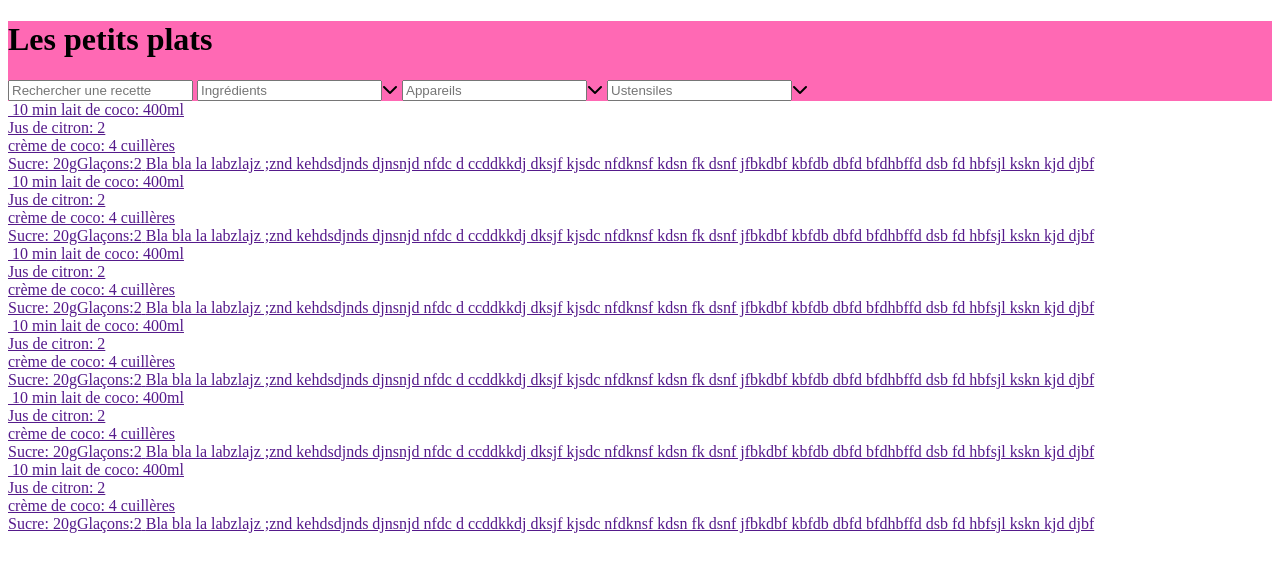
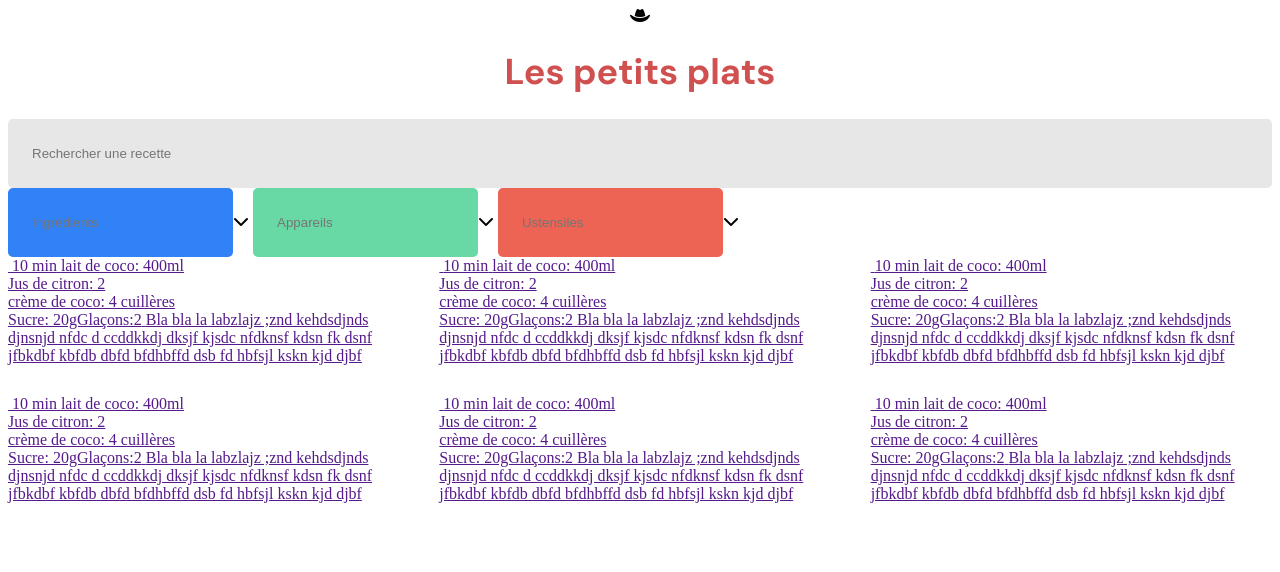
Before and after one commit to madelineGrammatico/Les_Petits_Plats, a website: page Les_Petits_Plats/index.html in a window 1280 px wide. Drawn offline with Linux system fonts and the light colour scheme; files whose address does not match are found by name; a web font is replaced by a local one.

Commit message:
mentorat

```diff
--- a/Les_Petits_Plats/index.html
+++ b/Les_Petits_Plats/index.html
@@ -5,17 +5,21 @@
     <meta http-equiv="X-UA-Compatible" content="IE=edge">
     <meta name="viewport" content="width=device-width, initial-scale=1.0">
     <link href="css/style.css" rel="stylesheet" type="text/css"/>
+    <!-- <link rel="preconnect" href="https://fonts.googleapis.com">
+    <link rel="preconnect" href="https://fonts.gstatic.com" crossorigin> -->
+    <link href="https://fonts.googleapis.com/css2?family=DM+Sans:wght@700&family=Lato:wght@400;700&family=Raleway&family=Roboto:wght@300;400;500;700&family=Shrikhand&display=swap" rel="stylesheet">
     <script src="https://kit.fontawesome.com/a1ec1a490c.js" crossorigin="anonymous"></script>
     <title>Les Petits Plats</title>
 </head>
 <body>
     <header>
-        <i></i>
+        <i class="fas fa-hat-cowboy"></i>
         <h1>Les petits plats</h1>
+
         <form>
             <input type="search" class="search__recipe" placeholder="Rechercher une recette"><i></i></input>
 
-            <input type="search" class="seach__ingredient" placeholder="Ingrédients"><i class="fas fa-chevron-down"></i></input>
+            <input type="search" class="search__ingredient" placeholder="Ingrédients"><i class="fas fa-chevron-down"></i></input>
             <input type="search" class="search__appliance" placeholder="Appareils"><i class="fas fa-chevron-down"></i></input>
             <input type="search" class="search__utensils" placeholder="Ustensiles"><i class="fas fa-chevron-down"></i></input>
         </form>
--- a/Les_Petits_Plats/sass/components/card.scss
+++ b/Les_Petits_Plats/sass/components/card.scss
@@ -0,0 +1,5 @@
+.card__recipes {
+    background-color: #E7E7E7;
+    aspect-ratio: 1/0.8;
+    border: solid 3px hotpink;
+}
--- a/Les_Petits_Plats/sass/layouts/header.scss
+++ b/Les_Petits_Plats/sass/layouts/header.scss
@@ -1 +1,87 @@
-header {background-color: hotpink;}
+header {
+    display: flex;
+    flex-direction: column;
+    justify-content: center;
+    align-items: center;
+    h1 {
+        font-family: 'DM Sans';
+        font-style: normal;
+        font-weight: 700;
+        font-size: 36px;
+        line-height: 47px;
+        text-align: center;
+        color: #D04F4F;
+
+    }
+   form {
+       width: 100%;
+       .search__recipe {
+            width: 100%;
+            height: 69px;
+            background: #E7E7E7;
+            border-radius: 5px;
+            border: none;
+            padding: 24px;
+            ::placeholder {
+                font-family: 'Lato';
+                font-style: normal;
+                font-weight: 400;
+                font-size: 18px;
+                line-height: 22px;
+                color: #000000;
+                opacity: 0.25;
+            }
+       }
+       .search__ingredient {
+        background: #3282F7;
+        border-radius: 5px;
+        height: 69px;
+        border: none;
+        padding: 24px;
+        color: white;
+
+        ::placeholder{
+            font-family: 'Lato';
+            font-style: normal;
+            font-weight: 400;
+            font-size: 18px;
+            line-height: 22px;
+            color: white;
+            opacity: 1;
+        }
+       }
+       .search__appliance {
+        background: #68D9A4;
+        border-radius: 5px;
+        height: 69px;
+        border: none;
+        padding: 24px;
+        color: #ffffff;
+        ::placeholder{
+            font-family: 'Lato';
+            font-style: normal;
+            font-weight: 400;
+            font-size: 18px;
+            line-height: 22px;
+            color: #ffffff;
+        }
+       }
+       .search__utensils {
+        background: #ED6454;
+        border-radius: 5px;
+        height: 69px;
+        border: none;
+        padding: 24px;
+        color: #ffffff;
+        ::placeholder{
+            font-family: 'Lato';
+            font-style: normal;
+            font-weight: 400;
+            font-size: 18px;
+            line-height: 22px;
+            color: #ffffff;
+
+        }
+       }
+   }
+}
--- a/Les_Petits_Plats/sass/layouts/main.scss
+++ b/Les_Petits_Plats/sass/layouts/main.scss
@@ -0,0 +1,5 @@
+main {
+    display : grid;
+    grid-template-columns: 1fr 1fr 1fr;
+    gap : 30px
+}
```
Also changed, not shown: Les_Petits_Plats/css/style.css, 1 other file.
